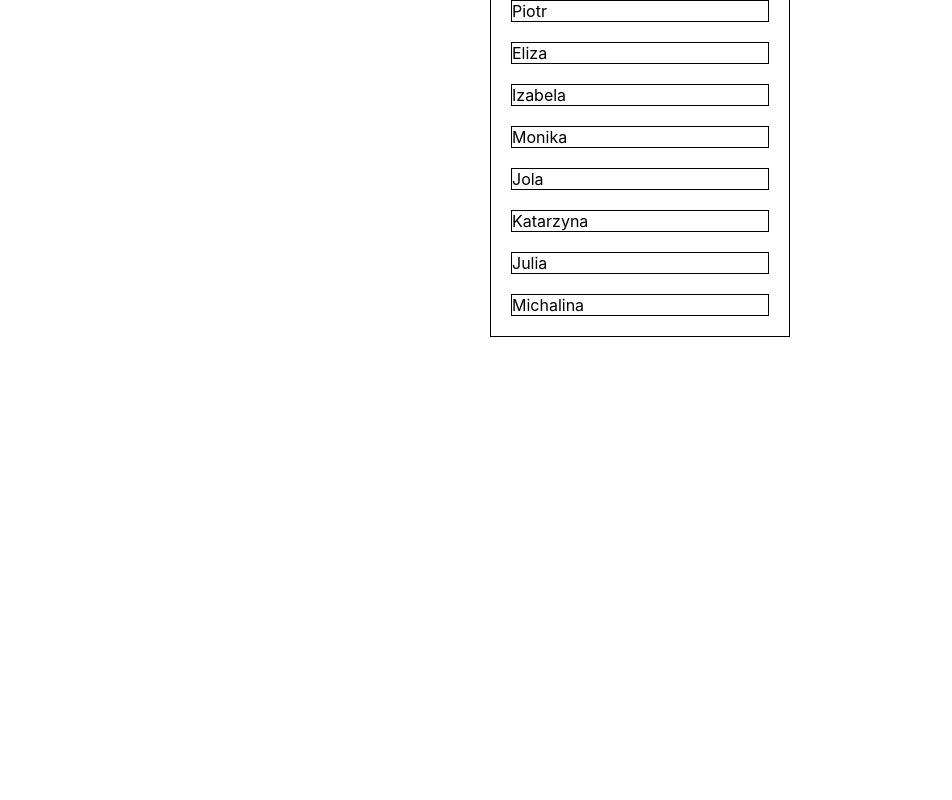
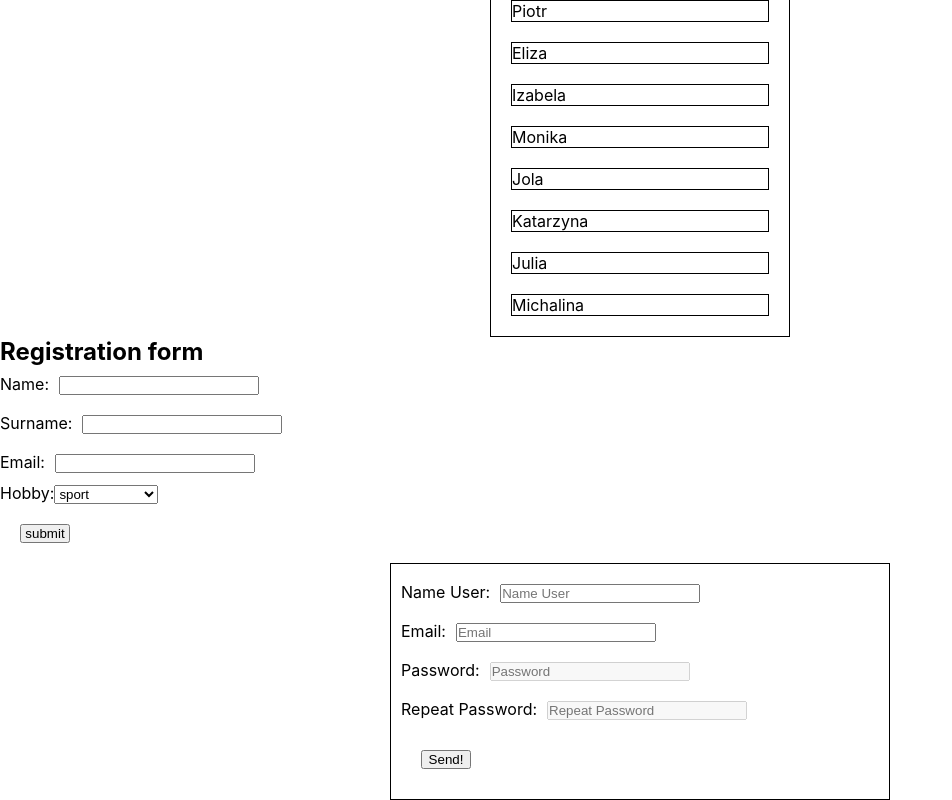
Before and after one commit to hysiu07/poligon, a React (Create React App) app: page /tasks in a window 1280 px wide. Shown: the part 4241-5041 px from the top of the page, without its empty margins (0-952 px from the left). Before the commit the page ends 4578 px from the top, so only its background shows below. Built offline with nearby package versions, Linux system fonts and the light colour scheme.

Commit message:
react advanced

```diff
--- a/src/Tasks/Chapter5/UserContainer.js
+++ b/src/Tasks/Chapter5/UserContainer.js
@@ -1,9 +1,8 @@
 import React, { useEffect, useState } from 'react';
 import './UserContainer.css';
 
-function UserSearch({ usersList, setUsersList }) {
+function UserSearch({ usersList, setUsersList, setReset, reset }) {
 	const [searchUser, setSearchUser] = useState('');
-	console.log(searchUser);
 
 	return (
 		<div>
@@ -17,26 +16,20 @@ function UserSearch({ usersList, setUsersList }) {
 			/>
 			<button
 				onClick={() => {
-					usersList.filter((el) => {
-						console.log(el.userName);
-						if (searchUser === el.userName) {
-							console.log('tak');
-                            console.log(usersList);
-                            console.log(el);
-                            setUsersList(el)
-						} else {
-							console.log('nie');
-						}
-					});
+					setUsersList(
+						usersList.filter((el) => {
+							if (el.userName.includes(searchUser)) {
+								return el;
+							}
+						})
+					);
 				}}
 			>
 				enter
 			</button>
 			<button
 				onClick={() => {
-					setUsersList((prevUserList) => {
-						return prevUserList;
-					});
+					setReset(!reset);
 				}}
 			>
 				reset
@@ -46,8 +39,8 @@ function UserSearch({ usersList, setUsersList }) {
 }
 
 function UserContainer() {
-
 	const [usersList, setUsersList] = useState([]);
+	const [reset, setReset] = useState(false);
 
 	useEffect(() => {
 		fetch('users.json')
@@ -55,11 +48,16 @@ function UserContainer() {
 			.then((data) => {
 				setUsersList(data);
 			});
-	}, []);
+	}, [reset]);
 
 	return (
 		<div className='user-container'>
-			<UserSearch setUsersList={setUsersList} usersList={usersList} />
+			<UserSearch
+				setUsersList={setUsersList}
+				usersList={usersList}
+				setReset={setReset}
+				reset={reset}
+			/>
 			{usersList.map((user) => {
 				return (
 					<ul key={user.userId}>
--- /dev/null
+++ b/src/Tasks/Chapter6/Chapter6.css
@@ -0,0 +1,7 @@
+.chapter6-form {
+	display: flex;
+	flex-direction: column;
+}
+.error-red{
+	color: red;
+}
--- /dev/null
+++ b/src/Tasks/Chapter6/Chapter6.js
@@ -0,0 +1,83 @@
+import React, { useState, useRef, createRef } from 'react';
+import FormTask from './FormTask';
+
+import './Chapter6.css';
+
+function Chapter6() {
+	// const [data, setData] = useState({
+	// 	name: '',
+	// 	surname: '',
+	// 	email: '',
+	// 	hobby: '',
+	// });
+
+	// const handleCheckInput = (e) => {
+	//     e.preventDefault();
+	//     const target = e.target;
+	//     const name = target.name;
+
+	//     setData({
+	//     	...data,
+	//     	[name]: target.value,
+	//     });
+
+	// }
+	const nameRef = useRef(null);
+	const errorNameRef = useRef(null);
+
+	const submit = (e) => {
+		e.preventDefault();
+
+		const { name, surname, email, hobby } = e.target.elements;
+
+		const data = {
+			name: name.value,
+			surname: surname.value,
+			email: email.value,
+			hobby: hobby.value,
+		};
+		if (nameRef.current) {
+			const nameValue = nameRef.current.value;
+			if (nameValue.length < 3) {
+				errorNameRef.current.textContent = 'Błąd';
+				errorNameRef.current.className = 'error';
+			}
+		}
+	};
+	return (
+		<div>
+			<form className='chapter6-form' onSubmit={submit} method='GET'>
+				<h2>Registration form</h2>
+				<p>
+					{/* Name:{data.name} {data.surname} email: {data.email} hobby:{' '}
+					{data.hobby} */}
+				</p>
+				<label>
+					Name:
+					<input type='text' name='name' ref={nameRef} />
+					<p ref={errorNameRef}></p>
+				</label>
+				<label>
+					Surname:
+					<input type='text' name='surname' />
+				</label>
+				<label>
+					Email:
+					<input type='email' name='email' />
+				</label>
+				<label>
+					Hobby:
+					<select name='hobby'>
+						<option value='sport'>sport</option>
+						<option value='colect-stamps'>colect stamps</option>
+						<option value='cheest'>cheest</option>
+					</select>
+				</label>
+				<button type='submit'>submit</button>
+			</form>
+			<FormTask />
+		</div>
+	);
+}
+
+export default Chapter6;
--- /dev/null
+++ b/src/Tasks/Chapter6/FormTask.css
@@ -0,0 +1,8 @@
+.form-task1 {
+	display: flex;
+	flex-direction: column;
+    margin: 0 auto;
+    padding: 10px;
+	width: 500px;
+	border: 1px solid black;
+}
--- /dev/null
+++ b/src/Tasks/Chapter6/FormTask.js
@@ -0,0 +1,143 @@
+import React, { useState } from 'react';
+import './FormTask.css';
+function FormTask() {
+	const [disabledPassword, setDisabledPassword] = useState(true);
+
+	const [errors, setErrors] = useState({
+		userName: '',
+		email: '',
+		password: '',
+		repeatPassword: '',
+	});
+
+	const handlerSubmit = (e) => {
+		e.preventDefault();
+		const { name, email, password, repeatPassword } = e.target.elements;
+
+		const data = {
+			name: name.value.trim(),
+			email: email.value.trim(),
+			password: password.value.trim(),
+			repeatPassword: repeatPassword.value.trim(),
+		};
+		console.log(data.name.length);
+		if (data.name.length < 2) {
+			setErrors((prevErrors) => {
+				return {
+					...prevErrors,
+					userName: 'Your user name is to short',
+				};
+			});
+		} else {
+			setErrors((prevErrors) => {
+				return {
+					...prevErrors,
+					userName: '',
+				};
+			});
+		}
+
+		if (data.password.search(/[a-z]/) < 0) {
+			setErrors((prevErrors) => {
+				return {
+					...prevErrors,
+					password: 'Your password needs a lower case letter',
+				};
+			});
+		} else if (data.password.search(/[A-Z]/) < 0) {
+			setErrors((prevErrors) => {
+				return {
+					...prevErrors,
+					password: 'Your password needs an uppser case letter',
+				};
+			});
+		} else if (data.password.search(/[!@#%^&*()|';]/) < 0) {
+			setErrors((prevErrors) => {
+				return {
+					...prevErrors,
+					password: 'Your password need min one special charakter',
+				};
+			});
+		} else if (data.password.length <= 8) {
+			setErrors((prevErrors) => {
+				return {
+					...prevErrors,
+					password: 'Your password must be longer',
+				};
+			});
+		} else {
+			setErrors((prevErrors) => {
+				return {
+					...prevErrors,
+					password: '',
+				};
+			});
+		}
+
+		if (data.repeatPassword !== data.password) {
+			setErrors((prevErrors) => {
+				return {
+					...prevErrors,
+					repeatPassword: 'Your passwords is not the same',
+				};
+			});
+		} else {
+			setErrors((prevErrors) => {
+				return {
+					...prevErrors,
+					repeatPassword: '',
+				};
+			});
+		}
+	};
+	const handlerBlurEmail = (e) => {
+		const email = e.target.value;
+
+		if (email !== '') {
+			setDisabledPassword(false);
+		}
+	};
+
+	return (
+		<div>
+			<form method='POST' className='form-task1' onSubmit={handlerSubmit}>
+				<label htmlFor='name'>
+					Name User:
+					<input type='text' name='name' placeholder='Name User' />
+					<p className='error-red'>{errors.userName}</p>
+				</label>
+				<label htmlFor='email'>
+					Email:
+					<input
+						type='email'
+						name='email'
+						placeholder='Email'
+						onBlur={handlerBlurEmail}
+					/>
+				</label>
+				<label htmlFor='password'>
+					Password:
+					<input
+						type='password'
+						name='password'
+						placeholder='Password'
+						disabled={disabledPassword}
+					/>
+					<p className='error-red'>{errors.password}</p>
+				</label>
+				<label htmlFor='repeat-password'>
+					Repeat Password:
+					<input
+						type='password'
+						name='repeatPassword'
+						placeholder='Repeat Password'
+						disabled={disabledPassword}
+					/>
+					<p className='error-red'>{errors.repeatPassword}</p>
+				</label>
+				<button type='submit'>Send!</button>
+			</form>
+		</div>
+	);
+}
+export default FormTask;
--- /dev/null
+++ b/src/Tasks/Chapter6/index.js
@@ -0,0 +1 @@
+export { default } from './Chapter6';
--- a/src/Tasks/Tasks.js
+++ b/src/Tasks/Tasks.js
@@ -3,6 +3,7 @@ import Chapter2 from './Chapter2';
 import Chapter4 from './Chapter4';
 import Chapter3 from './Chapter3';
 import Chapter5 from './Chapter5/Chapter5';
+import Chapter6 from './Chapter6';
 
 function Tasks() {
 	return (
@@ -11,6 +12,7 @@ function Tasks() {
 			<Chapter3 />
 			<Chapter4 />
 			<Chapter5 />
+			<Chapter6 />
 		</div>
 	);
 }
```
